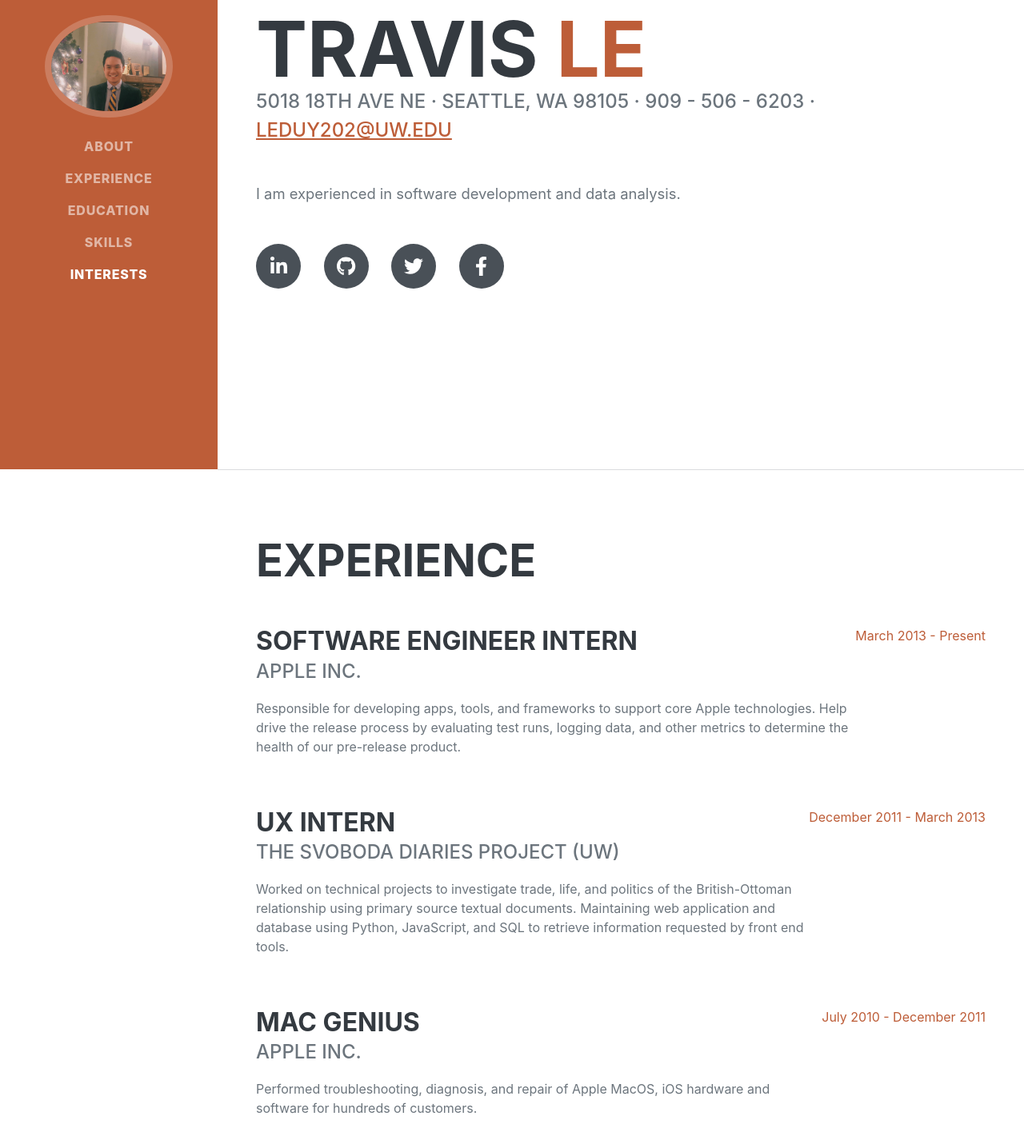
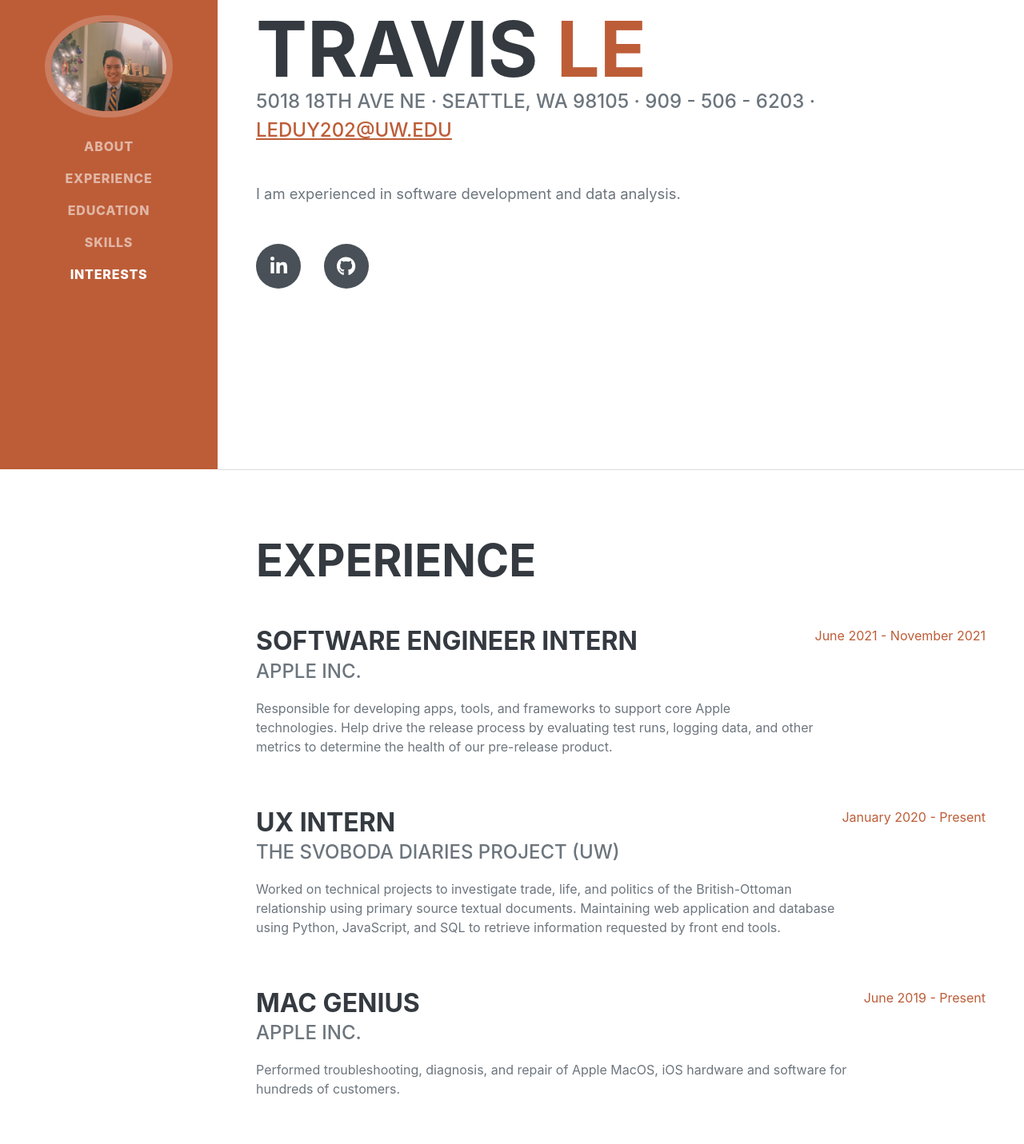
Before and after one commit to Travisle202/travisle202.github.io, a plain HTML site: page index.html in a window 1280 px wide. Shown: the part 213-1644 px from the top of the page at 80% size. Drawn offline with nearby package versions, Linux system fonts and the light colour scheme; a web font is replaced by a local one.

Commit message:
add changes

```diff
--- a/index.html
+++ b/index.html
@@ -48,10 +48,8 @@
                     </div>
                     <p class="lead mb-5">I am experienced in software development and data analysis.</p>
                     <div class="social-icons">
-                        <a class="social-icon" href="#!"><i class="fab fa-linkedin-in"></i></a>
-                        <a class="social-icon" href="#!"><i class="fab fa-github"></i></a>
-                        <a class="social-icon" href="#!"><i class="fab fa-twitter"></i></a>
-                        <a class="social-icon" href="#!"><i class="fab fa-facebook-f"></i></a>
+                        <a class="social-icon" href="https://www.linkedin.com/in/travis-le/"><i class="fab fa-linkedin-in"></i></a>
+                        <a class="social-icon" href="https://github.com/Travisle202"><i class="fab fa-github"></i></a>
                     </div>
                 </div>
             </section>
@@ -67,7 +65,7 @@
                             <p>Responsible for developing apps, tools, and frameworks to support core Apple technologies. Help drive the release process by evaluating test runs, logging data, and other metrics to determine the
                                 health of our pre-release product.</p>
                         </div>
-                        <div class="flex-shrink-0"><span class="text-primary">March 2013 - Present</span></div>
+                        <div class="flex-shrink-0"><span class="text-primary">June 2021 - November 2021</span></div>
                     </div>
                     <div class="d-flex flex-column flex-md-row justify-content-between mb-5">
                         <div class="flex-grow-1">
@@ -76,7 +74,7 @@
                             <p>Worked on technical projects to investigate trade, life, and politics of the British-Ottoman relationship
                                 using primary source textual documents. Maintaining web application and database using Python, JavaScript, and SQL to retrieve information requested by front end tools.</p>
                         </div>
-                        <div class="flex-shrink-0"><span class="text-primary">December 2011 - March 2013</span></div>
+                        <div class="flex-shrink-0"><span class="text-primary">January 2020 - Present</span></div>
                     </div>
                     <div class="d-flex flex-column flex-md-row justify-content-between mb-5">
                         <div class="flex-grow-1">
@@ -85,7 +83,7 @@
                             <p>Performed troubleshooting, diagnosis, and repair of Apple MacOS, iOS hardware and software for
                                 hundreds of customers.</p>
                         </div>
-                        <div class="flex-shrink-0"><span class="text-primary">July 2010 - December 2011</span></div>
+                        <div class="flex-shrink-0"><span class="text-primary">June 2019 - Present</span></div>
                     </div>
                 </div>
             </section>
```
Also changed, not shown: 1 other file.
